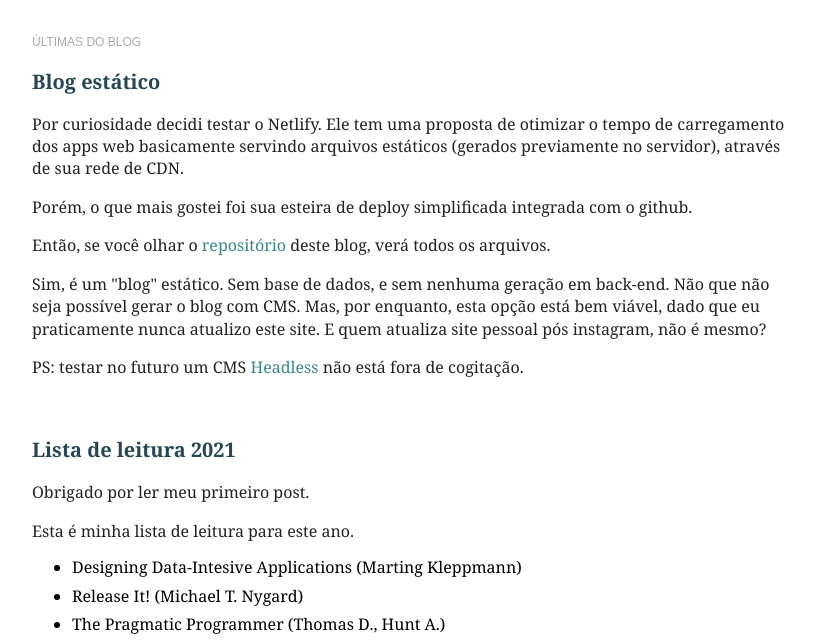
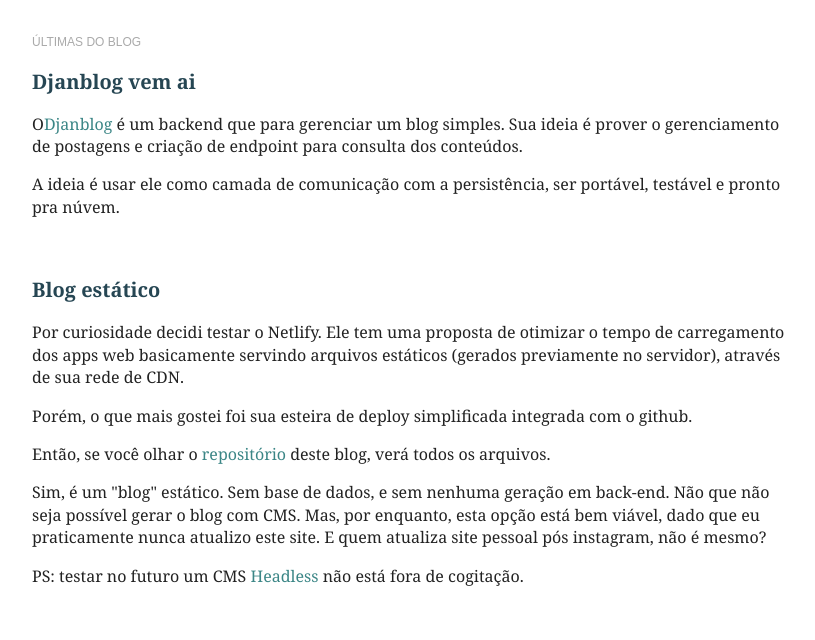
Before and after one commit to klucass/blog, a plain HTML site: page index.html in a window 1280 px wide. Shown: the part 140-780 px from the top of the page, without its empty margins (228-1043 px from the left). Drawn offline with Linux system fonts and the light colour scheme.

Commit message:
Novo post: djanblog

```diff
--- a/index.html
+++ b/index.html
@@ -18,6 +18,15 @@
 
             <div id="blog-entries">
                 <h2 class="section-title">Últimas do blog</h2>
+
+                <div class="home-entrie" id="blog-estatico">
+                    <h3 class="title">Djanblog vem ai</h3>
+                   <p>O<a href="https://github.com/klucass/djanblog">Djanblog</a> é um backend que para gerenciar um blog simples. Sua ideia é prover o gerenciamento de postagens e criação de endpoint para consulta dos conteúdos.</p>
+                   <p>A ideia é usar ele como camada de comunicação com a persistência, ser portável, testável e pronto pra núvem.</p>
+
+
+
+                </div>
 
                 <div class="home-entrie" id="blog-estatico">
                     <h3 class="title">Blog estático</h3>
```
